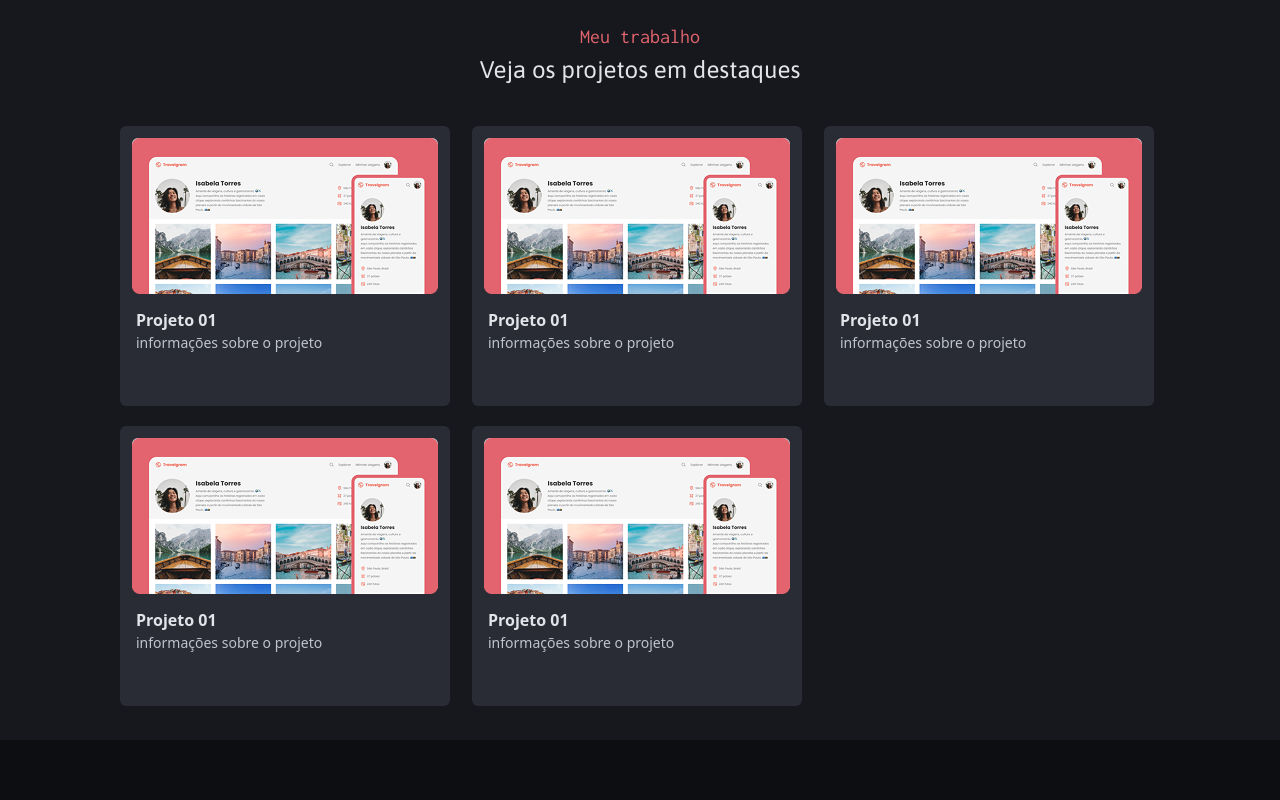
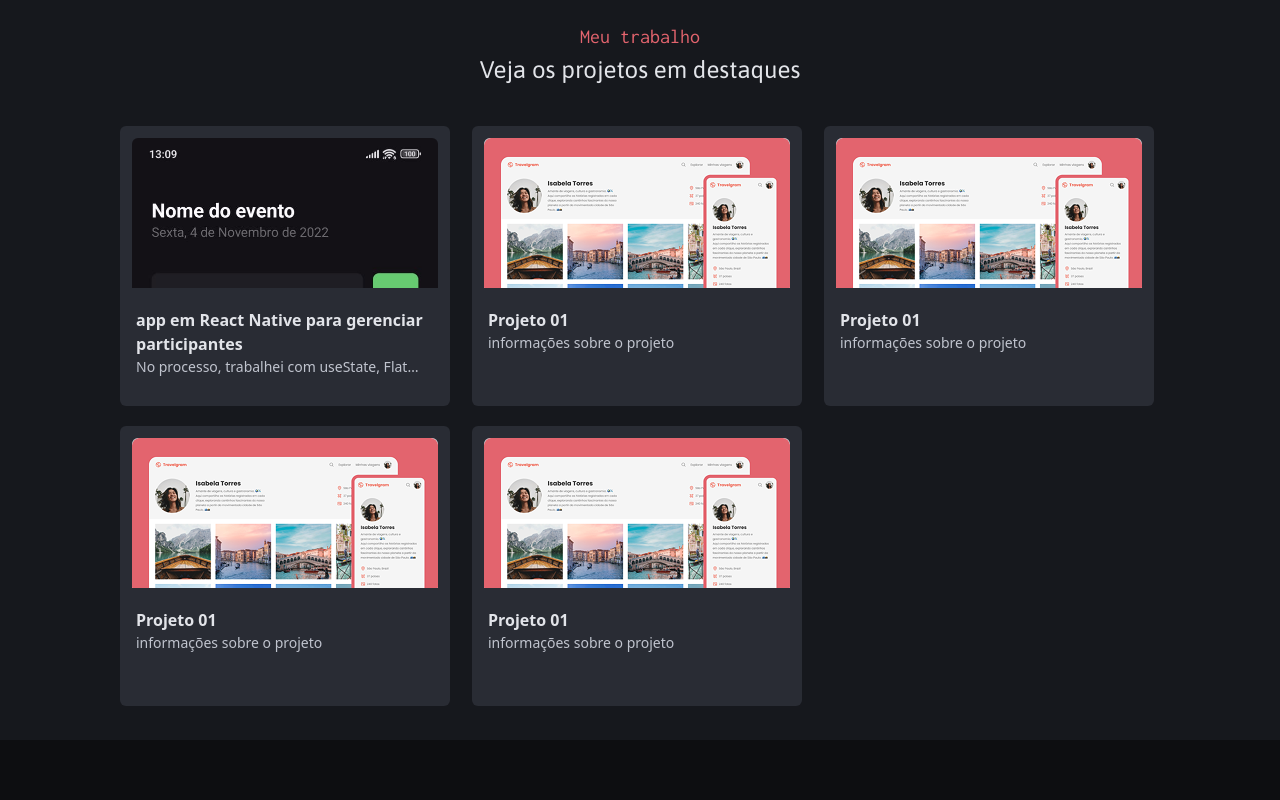
Before and after one commit to lipeA/my-portfolio, a Next.js app: page / in a window 1280 px wide. Shown: the part 760-1560 px from the top of the page. Built offline with nearby package versions, Linux system fonts and the light colour scheme.

Commit message:
feat: add new project in the portifilio

```diff
--- a/src/components/Card/index.tsx
+++ b/src/components/Card/index.tsx
@@ -9,14 +9,24 @@ interface CardProps {
 export default function Card({ image, title, text }: CardProps) {
   return (
     <>
-      <a href="#" className="hover:scale-105 transition-transform duration-300">
+      <a
+        href="https://github.com/lipeA/react-native-participantes"
+        target="_blank"
+        className="hover:scale-105 transition-transform duration-300"
+      >
         <div className="bg-bgPrimary w-[330px] h-[280px] rounded-md p-3">
-          <div className="w-full h-[150px] bg-gray-300 rounded-t-md ">
-            <Image src={image} alt="Imagem do projeto" />
+          <div className="w-full h-[150px] bg-gray-300 rounded-t-md overflow-hidden ">
+            <Image
+              src={image}
+              alt="Imagem do projeto"
+              className="image-card-project"
+            />
           </div>
-          <div className="mt-5 ml-1 flex flex-col items-start">
+          <div className="mt-5 ml-1 flex flex-col items-start ">
             <h3 className="text-tercery font-bold text-[16px]">{title}</h3>
-            <p className="text-[14px] text-secondary ">{text}</p>
+            <p className="text-[14px] text-secondary text-ellipsis whitespace-nowrap overflow-hidden truncate max-w-72">
+              {text}
+            </p>
           </div>
         </div>
       </a>
--- a/src/components/ProjectsSection/index.tsx
+++ b/src/components/ProjectsSection/index.tsx
@@ -1,5 +1,6 @@
 import Card from "../Card";
 import Image from "../../../public/img/image 2.png";
+import Inhere from "../../../public/img/inhere.jpg";
 export default function ProjectsSection() {
   return (
     <div className=" w-full flex flex-col justify-center items-center p-10 max-md:overflow-x-hidden  max-md:p-1 max-md:mt-10 max-md:pb-28">
@@ -11,11 +12,11 @@ export default function ProjectsSection() {
           Veja os projetos em destaques
         </h2>
       </div>
-      <div className="w-[1040px] h-[584px] justify-center items-center grid grid-cols-3 gap-4 mt-9  max-md:flex  max-md:overflow-x-scroll max-md:h-fit max-md:justify-start max-md:pl-2 max-md:w-full">
+      <div className="w-[1040px] h-[584px] justify-center items-center grid grid-cols-3 gap-4 mt-9  max-md:flex  max-md:flex-col max-md:h-fit max-md:justify-start max-md:pl-2 max-md:w-full">
         <Card
-          image={Image}
-          title="Projeto 01"
-          text="informações sobre o projeto "
+          image={Inhere}
+          title=" app em React Native para gerenciar participantes"
+          text="No processo, trabalhei com useState, FlatList, Alert e outros componentes do próprio React Native, buscando deixar a interface limpa e intuitiva"
         />
         <Card
           image={Image}
```
Also changed, not shown: public/img/inhere.jpg (added).
